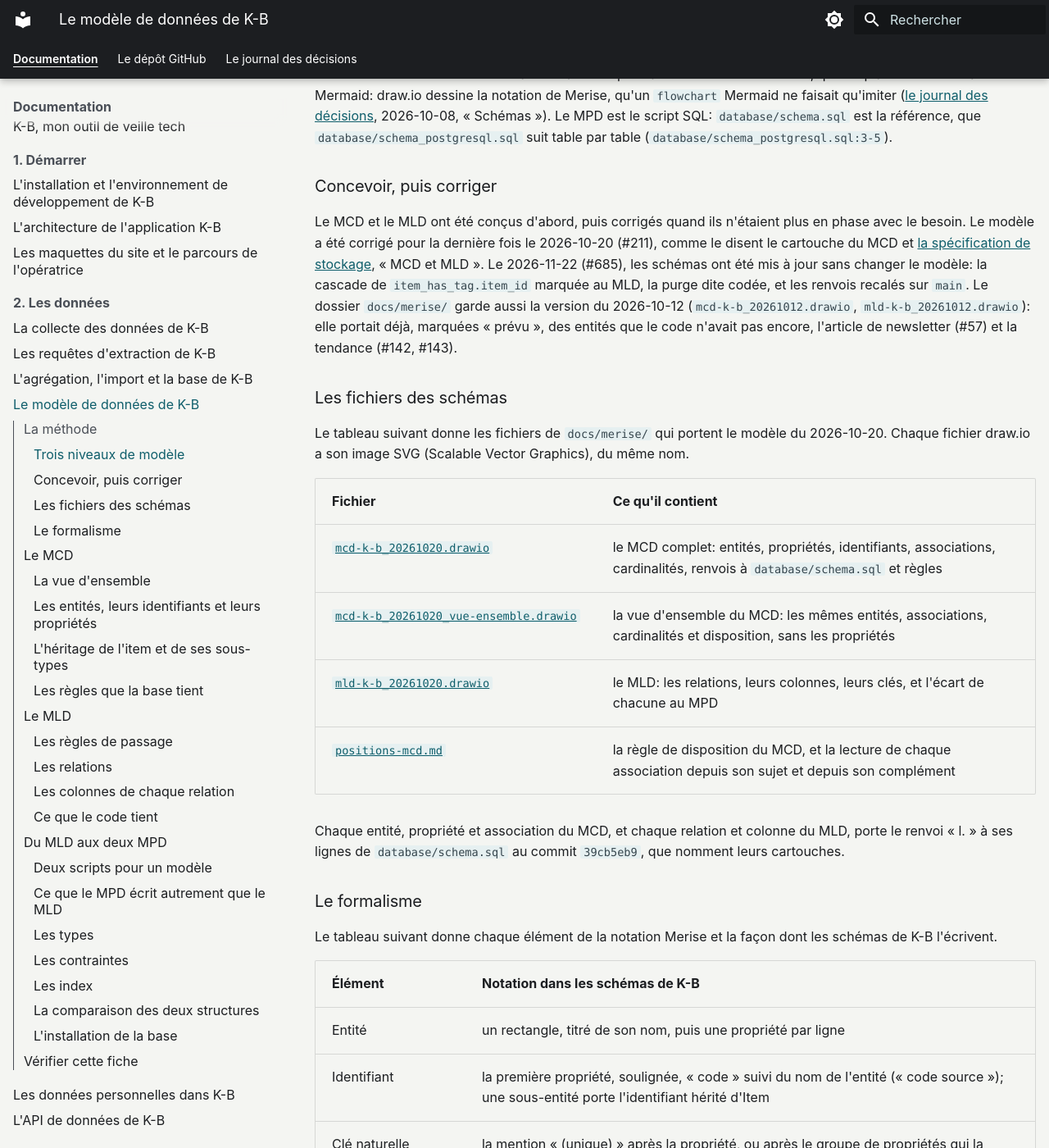
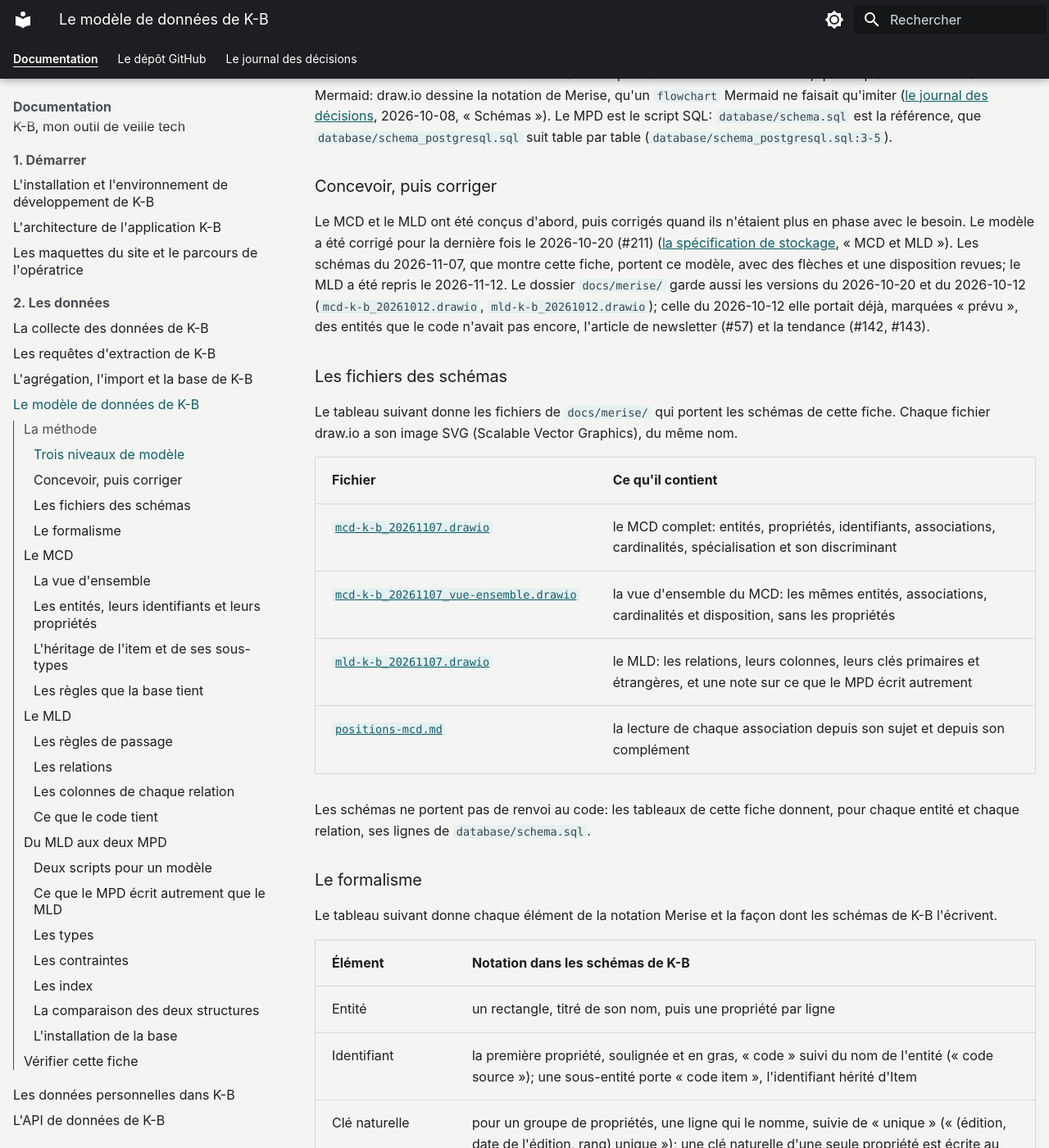
Before and after one commit to SabineLaurent/K-B, an MkDocs documentation site: the page built from documentation/modele-de-donnees.md, in a window 1280 px wide and 1400 px high, scrolled down 1184 px. Shown: the whole window at 82% size. Built offline with MkDocs 1.6.1 and Material for MkDocs 9.7.7, drawn with Linux system fonts in a browser that asks for light colours; plug-ins that fetch from the network failed and are left out; some of the changed text lies outside the part shown.

Commit message:
docs: show the Merise diagrams of 2026-11-07, whose arrows and layout were reviewed, copied as they are into docs/merise and exported to the site; give the diagrams of 2026-10-20 back their content of main as history, and describe the reviewed diagrams in the data model sheet and the note (issue 685)

````diff
--- a/documentation/modele-de-donnees.md
+++ b/documentation/modele-de-donnees.md
@@ -21,8 +21,8 @@ et le fichier qui le porte dans K-B.
 
 | Niveau | Ce qu'il décrit | Fichier |
 |---|---|---|
-| MCD | les entités, leurs propriétés et leurs identifiants, les associations et leurs cardinalités, sans rien qui dépende d'un SGBD | `docs/merise/mcd-k-b_20261020.drawio`, et sa vue d'ensemble, `docs/merise/mcd-k-b_20261020_vue-ensemble.drawio` |
-| MLD | les relations (les tables), leurs colonnes, leurs clés primaires et étrangères, déduites du MCD par les règles de passage | `docs/merise/mld-k-b_20261020.drawio` |
+| MCD | les entités, leurs propriétés et leurs identifiants, les associations et leurs cardinalités, sans rien qui dépende d'un SGBD | `docs/merise/mcd-k-b_20261107.drawio`, et sa vue d'ensemble, `docs/merise/mcd-k-b_20261107_vue-ensemble.drawio` |
+| MLD | les relations (les tables), leurs colonnes, leurs clés primaires et étrangères, déduites du MCD par les règles de passage | `docs/merise/mld-k-b_20261107.drawio` |
 | MPD | les tables d'un SGBD donné, leurs types, leurs contraintes et leurs index, en SQL | `database/schema.sql` pour SQLite, en local; `database/schema_postgresql.sql` pour PostgreSQL, en ligne |
 
 Le MCD et le MLD sont dessinés avec draw.io depuis la décision du 2026-10-08, qui remplace des schémas Mermaid:
@@ -34,28 +34,28 @@ draw.io dessine la notation de Merise, qu'un `flowchart` Mermaid ne faisait qu'i
 ### Concevoir, puis corriger
 
 Le MCD et le MLD ont été conçus d'abord, puis corrigés quand ils n'étaient plus en phase avec le besoin. Le modèle a été
-corrigé pour la dernière fois le 2026-10-20 (#211), comme le disent le cartouche du MCD et
-[la spécification de stockage](https://github.com/SabineLaurent/K-B/blob/main/docs/stockage.md), « MCD et MLD ». Le
-2026-11-22 (#685), les schémas ont été mis à jour sans changer le modèle: la cascade de `item_has_tag.item_id` marquée
-au MLD, la purge dite codée, et les renvois recalés sur `main`. Le
-dossier `docs/merise/` garde aussi la version du 2026-10-12 (`mcd-k-b_20261012.drawio`, `mld-k-b_20261012.drawio`):
+corrigé pour la dernière fois le 2026-10-20 (#211)
+([la spécification de stockage](https://github.com/SabineLaurent/K-B/blob/main/docs/stockage.md), « MCD et MLD »). Les
+schémas du 2026-11-07, que montre cette fiche, portent ce modèle, avec des flèches et une disposition revues; le MLD a
+été repris le 2026-11-12. Le dossier `docs/merise/` garde aussi les versions du 2026-10-20 et du 2026-10-12
+(`mcd-k-b_20261012.drawio`, `mld-k-b_20261012.drawio`); celle du 2026-10-12
 elle portait déjà, marquées « prévu », des entités que le code n'avait pas encore, l'article de newsletter (#57) et la
 tendance (#142, #143).
 
 ### Les fichiers des schémas
 
-Le tableau suivant donne les fichiers de `docs/merise/` qui portent le modèle du 2026-10-20. Chaque fichier draw.io a
+Le tableau suivant donne les fichiers de `docs/merise/` qui portent les schémas de cette fiche. Chaque fichier draw.io a
 son image SVG (<span lang="en">Scalable Vector Graphics</span>), du même nom.
 
 | Fichier | Ce qu'il contient |
 |---|---|
-| [`mcd-k-b_20261020.drawio`](https://github.com/SabineLaurent/K-B/blob/main/docs/merise/mcd-k-b_20261020.drawio) | le MCD complet: entités, propriétés, identifiants, associations, cardinalités, renvois à `database/schema.sql` et règles |
-| [`mcd-k-b_20261020_vue-ensemble.drawio`](https://github.com/SabineLaurent/K-B/blob/main/docs/merise/mcd-k-b_20261020_vue-ensemble.drawio) | la vue d'ensemble du MCD: les mêmes entités, associations, cardinalités et disposition, sans les propriétés |
-| [`mld-k-b_20261020.drawio`](https://github.com/SabineLaurent/K-B/blob/main/docs/merise/mld-k-b_20261020.drawio) | le MLD: les relations, leurs colonnes, leurs clés, et l'écart de chacune au MPD |
-| [`positions-mcd.md`](https://github.com/SabineLaurent/K-B/blob/main/docs/merise/positions-mcd.md) | la règle de disposition du MCD, et la lecture de chaque association depuis son sujet et depuis son complément |
+| [`mcd-k-b_20261107.drawio`](https://github.com/SabineLaurent/K-B/blob/main/docs/merise/mcd-k-b_20261107.drawio) | le MCD complet: entités, propriétés, identifiants, associations, cardinalités, spécialisation et son discriminant |
+| [`mcd-k-b_20261107_vue-ensemble.drawio`](https://github.com/SabineLaurent/K-B/blob/main/docs/merise/mcd-k-b_20261107_vue-ensemble.drawio) | la vue d'ensemble du MCD: les mêmes entités, associations, cardinalités et disposition, sans les propriétés |
+| [`mld-k-b_20261107.drawio`](https://github.com/SabineLaurent/K-B/blob/main/docs/merise/mld-k-b_20261107.drawio) | le MLD: les relations, leurs colonnes, leurs clés primaires et étrangères, et une note sur ce que le MPD écrit autrement |
+| [`positions-mcd.md`](https://github.com/SabineLaurent/K-B/blob/main/docs/merise/positions-mcd.md) | la lecture de chaque association depuis son sujet et depuis son complément |
 
-Chaque entité, propriété et association du MCD, et chaque relation et colonne du MLD, porte le renvoi « l. » à ses
-lignes de `database/schema.sql` au commit `39cb5eb9`, que nomment leurs cartouches.
+Les schémas ne portent pas de renvoi au code: les tableaux de cette fiche donnent, pour chaque entité et chaque relation,
+ses lignes de `database/schema.sql`.
 
 ### Le formalisme
 
@@ -64,18 +64,16 @@ Le tableau suivant donne chaque élément de la notation Merise et la façon don
 | Élément | Notation dans les schémas de K-B |
 |---|---|
 | Entité | un rectangle, titré de son nom, puis une propriété par ligne |
-| Identifiant | la première propriété, soulignée, « code » suivi du nom de l'entité (« code source »); une sous-entité porte l'identifiant hérité d'Item |
-| Clé naturelle | la mention « (unique) » après la propriété, ou après le groupe de propriétés qui la forme |
+| Identifiant | la première propriété, soulignée et en gras, « code » suivi du nom de l'entité (« code source »); une sous-entité porte « code item », l'identifiant hérité d'Item |
+| Clé naturelle | pour un groupe de propriétés, une ligne qui le nomme, suivie de « unique » (« (édition, date de l'édition, rang) unique »); une clé naturelle d'une seule propriété est écrite au MPD, par `UNIQUE` |
 | Association | une ellipse nommée par un verbe à l'infinitif, en capitales (FOURNIR, CONTENIR); aucune association ne porte de propriété |
 | Cardinalité | un couple minimum, maximum sur chaque patte (0,1 ou 1,1 ou 0,N ou 1,N), lu depuis l'entité voisine |
 | Spécialisation | un triangle marqué X (exclusion), relié à l'entité générique et à ses sous-entités, avec son discriminant |
 | Relation du MLD | un rectangle titré du nom de la table, une colonne par ligne |
-| Clé primaire du MLD | soulignée, marquée PK (<span lang="en">primary key</span>) |
-| Clé étrangère du MLD | marquée FK (<span lang="en">foreign key</span>), avec la table et la colonne visées, et une flèche de la clé étrangère à la clé primaire qu'elle vise |
+| Clé primaire du MLD | soulignée |
+| Clé étrangère du MLD | une flèche de la clé étrangère à la clé primaire qu'elle vise |
 
-Aucune propriété du MCD n'est une liste: une liste y devient une entité (Auteur, Paquet suivi, Paquet touché). La
-disposition suit une règle écrite: le sujet de chaque verbe précède son complément dans le sens de lecture, et Item
-précède ses sous-entités ([les positions du MCD](https://github.com/SabineLaurent/K-B/blob/main/docs/merise/positions-mcd.md)).
+Aucune propriété du MCD n'est une liste: une liste y devient une entité (Auteur, Paquet suivi, Paquet touché).
 
 ## Le MCD
 
@@ -129,12 +127,12 @@ propriétés. Ses associations et leurs cardinalités sont celles de [La vue d'e
 sont décrites dans [L'héritage de l'item et de ses sous-types](#lheritage-de-litem-et-de-ses-sous-types) et
 [Les règles que la base tient](#les-regles-que-la-base-tient).
 
-![MCD complet de K-B, décrit en texte dans la section « Les entités, leurs identifiants et leurs propriétés »](images/mcd-k-b_20261020.png)
+![MCD complet de K-B, décrit en texte dans la section « Les entités, leurs identifiants et leurs propriétés »](images/mcd-k-b_20261107.png)
 
-[Le MCD complet de K-B en taille réelle (image de 3 474 × 3 131 pixels)](images/mcd-k-b_20261020.png)
+[Le MCD complet de K-B en taille réelle (image de 2 254 × 1 229 pixels)](images/mcd-k-b_20261107.png)
 
-Le tableau suivant donne les 18 entités du MCD, leur identifiant, leurs autres propriétés, et ce qui les porte dans le
-MPD, avec ses lignes de `database/schema.sql`.
+Le tableau suivant donne les 18 entités du MCD, leur identifiant, leurs autres propriétés, avec entre parenthèses la clé
+naturelle que tient le MPD, et ce qui les porte dans le MPD, avec ses lignes de `database/schema.sql`.
 
 | Entité | Identifiant | Autres propriétés | Dans le MPD (lignes de `database/schema.sql`) |
 |---|---|---|---|
@@ -157,17 +155,15 @@ MPD, avec ses lignes de `database/schema.sql`.
 | Classement | code classement | fin de la fenêtre (unique) | les colonnes `raw_data_id` et `window_end` de `trend`, 110-113 |
 | Tendance | code tendance | référence GitHub du dépôt, nom du dépôt, étoiles gagnées, <span lang="en">forks</span> gagnés; le classement et la référence du dépôt sont uniques ensemble | la table `trend`, 108-122 |
 
-Les cinq sous-entités ne portent que leurs propriétés propres: leur identifiant est celui d'Item. Chaque association
-porte, sous son nom, le renvoi aux lignes de `database/schema.sql` qui la tiennent: une clé étrangère, ou la colonne qui
-remplace une entité absente du MPD. Les identifiants de Classement, Paquet suivi, Paquet touché et Auteur sont marqués
-« absent du MPD »
+Les cinq sous-entités ne portent que leurs propriétés propres: leur identifiant est celui d'Item. Classement, Paquet
+suivi, Paquet touché et Auteur n'ont pas de table au MPD
 ([Ce que le MPD écrit autrement que le MLD](#ce-que-le-mpd-ecrit-autrement-que-le-mld)).
 
 ### L'héritage de l'item et de ses sous-types
 
 Merise écrit l'héritage par une spécialisation. Dans le MCD de K-B, Item est l'entité générique; Version publiée, Clip
 de page web, Alerte GitHub, Article de newsletter et Entrée Zotero sont ses sous-entités. Elles sont reliées à Item par
-un triangle marqué X, et le cartouche du MCD en donne les règles:
+un triangle marqué X, que le schéma accompagne de son discriminant, le type d'item. Les règles en sont:
 
 - **l'exclusion (X)**: un item est au plus l'une des cinq sous-entités;
 - **pas de totalité (T)**: un item peut n'être aucune d'elles. Un item d'arXiv ou de CISA KEV (le catalogue
@@ -195,7 +191,7 @@ d'une autre sorte, ou qui porterait une autre sorte que la sienne, ou aucune, es
 
 ### Les règles que la base tient
 
-Le cartouche du MCD écrit les règles que la base tient en plus des cardinalités:
+La base tient aussi des règles que les cardinalités ne disent pas:
 
 - **DÉCRIRE et RECENSER sont 0,1 du côté de Publication et de Vulnérabilité**: une publication existe dès qu'une source
     la cite, avant qu'arXiv la donne, et un numéro CVE dès qu'une alerte GitHub le cite. Leurs autres propriétés ne sont
@@ -215,7 +211,7 @@ n'apparaît qu'une fois par publication, comme un rang de paquet suivi par dép
 
 ### Les règles de passage
 
-Le MLD est déduit du MCD par les règles de passage, que son cartouche écrit:
+Le MLD est déduit du MCD par les règles de passage de Merise:
 
 1. une entité donne une relation, et son identifiant la clé primaire `id`;
 2. une association (0,N) ou (1,N) d'un côté et (1,1) de l'autre donne une clé étrangère obligatoire du côté (1,1):
@@ -239,15 +235,15 @@ relations absentes du MPD. Les clés naturelles du MCD deviennent des contrainte
 
 Le schéma suivant est le MLD. Le tableau qui le suit en donne chaque relation, sa clé primaire et ses clés étrangères.
 
-![MLD de K-B, décrit en texte dans la section « Les relations »](images/mld-k-b_20261020.png)
+![MLD de K-B, décrit en texte dans la section « Les relations »](images/mld-k-b_20261107.png)
 
-[Le MLD de K-B en taille réelle (image de 3 384 × 2 357 pixels)](images/mld-k-b_20261020.png)
+[Le MLD de K-B en taille réelle (image de 1 587 × 1 365 pixels)](images/mld-k-b_20261107.png)
 
 Le MLD compte 19 relations et 21 clés étrangères. Quinze relations sont des tables du MPD. Quatre, `ranking`,
-`author`, `tracked_package` et `affected_package`, sont marquées « absente du MPD »: le MPD les écrit autrement, par une
-décision du 2026-10-20
-([Ce que le MPD écrit autrement que le MLD](#ce-que-le-mpd-ecrit-autrement-que-le-mld)). Chaque écart d'une relation
-au MPD est écrit dans la relation, sur une ligne qui commence par « MPD ».
+`author`, `tracked_package` et `affected_package`, n'ont pas de table au MPD, qui les écrit autrement, par une décision
+du 2026-10-20 ([Ce que le MPD écrit autrement que le MLD](#ce-que-le-mpd-ecrit-autrement-que-le-mld)). La note du
+schéma le dit, avec l'identifiant et la colonne `kind` que le MPD donne à chaque sous-type, et la clé étrangère de
+`highlight`; elle dit aussi que les contraintes et les index sont au MPD.
 
 Le tableau suivant donne chaque relation du MLD, sa clé primaire, ses clés étrangères avec l'association qu'elles
 traduisent, et ce qui la porte dans le MPD, avec ses lignes de `database/schema.sql`.
@@ -276,16 +272,16 @@ traduisent, et ce qui la porte dans le MPD, avec ses lignes de `database/schema.
 
 ### Les colonnes de chaque relation
 
-Le tableau suivant donne les colonnes de chaque relation du MLD, telles que le schéma les écrit, avec leurs
-contraintes: PK, la clé primaire; FK, une clé étrangère, avec la relation et la colonne qu'elle vise; `NOT NULL`;
-`UNIQUE`. Les lignes « MPD » de chaque relation sont décrites dans
-[Ce que le MPD écrit autrement que le MLD](#ce-que-le-mpd-ecrit-autrement-que-le-mld).
+Le schéma montre les colonnes de chaque relation, souligne ses clés primaires et relie chaque clé étrangère à la clé
+qu'elle vise. Le tableau suivant donne ces colonnes avec les contraintes que leur donne le MPD
+(`database/schema.sql`): PK (<span lang="en">primary key</span>), la clé primaire; FK (<span lang="en">foreign
+key</span>), une clé étrangère, avec la relation et la colonne qu'elle vise; `NOT NULL`; `UNIQUE`.
 
 | Relation | Colonnes et contraintes |
 |---|---|
 | `source` | `id` (PK); `source_code` (UNIQUE, NOT NULL); `label` (NOT NULL); `source_type` (NOT NULL); `acquisition_mode` (NOT NULL) |
 | `raw_data` | `id` (PK); `source_id` (FK → source (id), NOT NULL); `raw_file_path` (UNIQUE, NOT NULL); `stream` (NOT NULL); `collected_at` (NOT NULL) |
-| `item` | `id` (PK); `raw_data_id` (FK → raw_data (id), NOT NULL) |
+| `item` | `id` (PK); `kind` (NOT NULL); `raw_data_id` (FK → raw_data (id), NOT NULL) |
 | `release` | `item_id` (PK, FK → item (id)); `tracked_repository_id` (FK → tracked_repository (id), NOT NULL); `release_id` (UNIQUE, NOT NULL); `tag_name` (NOT NULL); `name`; `body`; `published_at` (NOT NULL); `url` (NOT NULL) |
 | `clip` | `item_id` (PK, FK → item (id)); `url` (UNIQUE, NOT NULL); `title` (NOT NULL); `body` (NOT NULL); `saved_at` (NOT NULL); `published_at`; `revised_at` |
 | `advisory` | `item_id` (PK, FK → item (id)); `ghsa_id` (UNIQUE, NOT NULL); `vulnerability_id` (FK → vulnerability (id)); `summary` (NOT NULL); `published_at` (NOT NULL); `url` (NOT NULL) |
@@ -305,7 +301,7 @@ contraintes: PK, la clé primaire; FK, une clé étrangère, avec la relation et
 
 ### Ce que le code tient
 
-Le cartouche du MCD dit aussi les règles que le code d'écriture tient, et non une contrainte de la base. C'est un
+Certaines règles du modèle sont tenues par le code d'écriture, et non par une contrainte de la base. C'est un
 choix de conception: chaque sorte d'item a un seul écrivain, qui écrit ensemble l'item et ce qui en dépend
 (`WRITER_BY_KIND`, `database/writing.py:53-61`). Le tableau suivant donne chaque règle et le code qui la tient.
 
@@ -457,20 +453,20 @@ section « Installer le système de gestion de base de données ».
 Depuis la racine du dépôt:
 
 ```bash
-# Le MCD: 18 entités, 15 associations, une spécialisation; sa vue d'ensemble: 18 entités, 15 associations.
-# Attendu: 18, 15, 1, puis 18, 15.
-grep -o 'style="swimlane' docs/merise/mcd-k-b_20261020.drawio | wc -l
-grep -o 'style="ellipse' docs/merise/mcd-k-b_20261020.drawio | wc -l
-grep -o 'style="triangle' docs/merise/mcd-k-b_20261020.drawio | wc -l
-grep -o 'style="rounded=0' docs/merise/mcd-k-b_20261020_vue-ensemble.drawio | wc -l
-grep -o 'style="ellipse' docs/merise/mcd-k-b_20261020_vue-ensemble.drawio | wc -l
-# Le MLD: 19 relations, 21 clés étrangères, 4 relations absentes du MPD.
-# Attendu: 19, 21, puis ranking, tracked_package, affected_package et author.
-grep -o 'style="swimlane' docs/merise/mld-k-b_20261020.drawio | wc -l
-grep -o 'edge="1"' docs/merise/mld-k-b_20261020.drawio | wc -l
-grep -oE '[a-z_]+ — absente du MPD' docs/merise/mld-k-b_20261020.drawio
-# Les renvois des deux schémas visent schema.sql au commit 39cb5eb9. Attendu: 1 pour chaque fichier.
-grep -c "origin/main 39cb5eb9" docs/merise/mcd-k-b_20261020.drawio docs/merise/mld-k-b_20261020.drawio
+# Le MCD: 18 entités, 15 associations, une spécialisation; sa vue d'ensemble: 18 entités, 15 associations, une
+# spécialisation. Attendu: 18, 15, 1, puis 18, 15, 1.
+grep -o 'style="swimlane' docs/merise/mcd-k-b_20261107.drawio | wc -l
+grep -o 'style="ellipse' docs/merise/mcd-k-b_20261107.drawio | wc -l
+grep -o 'style="triangle' docs/merise/mcd-k-b_20261107.drawio | wc -l
+grep -o 'style="swimlane' docs/merise/mcd-k-b_20261107_vue-ensemble.drawio | wc -l
+grep -o 'style="ellipse' docs/merise/mcd-k-b_20261107_vue-ensemble.drawio | wc -l
+grep -o 'style="triangle' docs/merise/mcd-k-b_20261107_vue-ensemble.drawio | wc -l
+# Le MLD: 19 relations, 21 clés étrangères, 20 clés primaires soulignées (deux pour item_has_tag), et la note des
+# 4 relations absentes du MPD. Attendu: 19, 21, 20, puis la note.
+grep -o 'style="swimlane' docs/merise/mld-k-b_20261107.drawio | wc -l
+grep -o 'edge="1"' docs/merise/mld-k-b_20261107.drawio | wc -l
+grep -o 'fontStyle=4' docs/merise/mld-k-b_20261107.drawio | wc -l
+grep -o 'ranking, author, tracked_package et affected_package sont absentes du MPD' docs/merise/mld-k-b_20261107.drawio
 # Les deux MPD ont les mêmes 15 tables, dans le même ordre. Attendu: 15 et 15, puis aucune ligne de diff.
 grep -c "^CREATE TABLE" src/k_b/database/schema.sql src/k_b/database/schema_postgresql.sql
 diff <(grep -oE "^CREATE TABLE [a-z_]+" src/k_b/database/schema.sql) <(grep -oE "^CREATE TABLE [a-z_]+" src/k_b/database/schema_postgresql.sql)
````
Also changed, not shown: other parts of documentation/modele-de-donnees.md (+2 -2 lines), docs/journaling/2026-11-22-ecrire-les-pages-des-donnees-pour-e1.md (+19 -19 lines), docs/merise/mcd-k-b_20261107.svg (added), docs/merise/mcd-k-b_20261107_vue-ensemble.svg (added), docs/merise/mld-k-b_20261107.svg (added), documentation/images/mcd-k-b_20261020.png (deleted), documentation/images/mcd-k-b_20261020_vue-ensemble.png (deleted), documentation/images/mcd-k-b_20261107.png (added), documentation/images/mcd-k-b_20261107_vue-ensemble.png (added), documentation/images/mld-k-b_20261020.png (deleted), documentation/images/mld-k-b_20261107.png (added), 7 other files.
